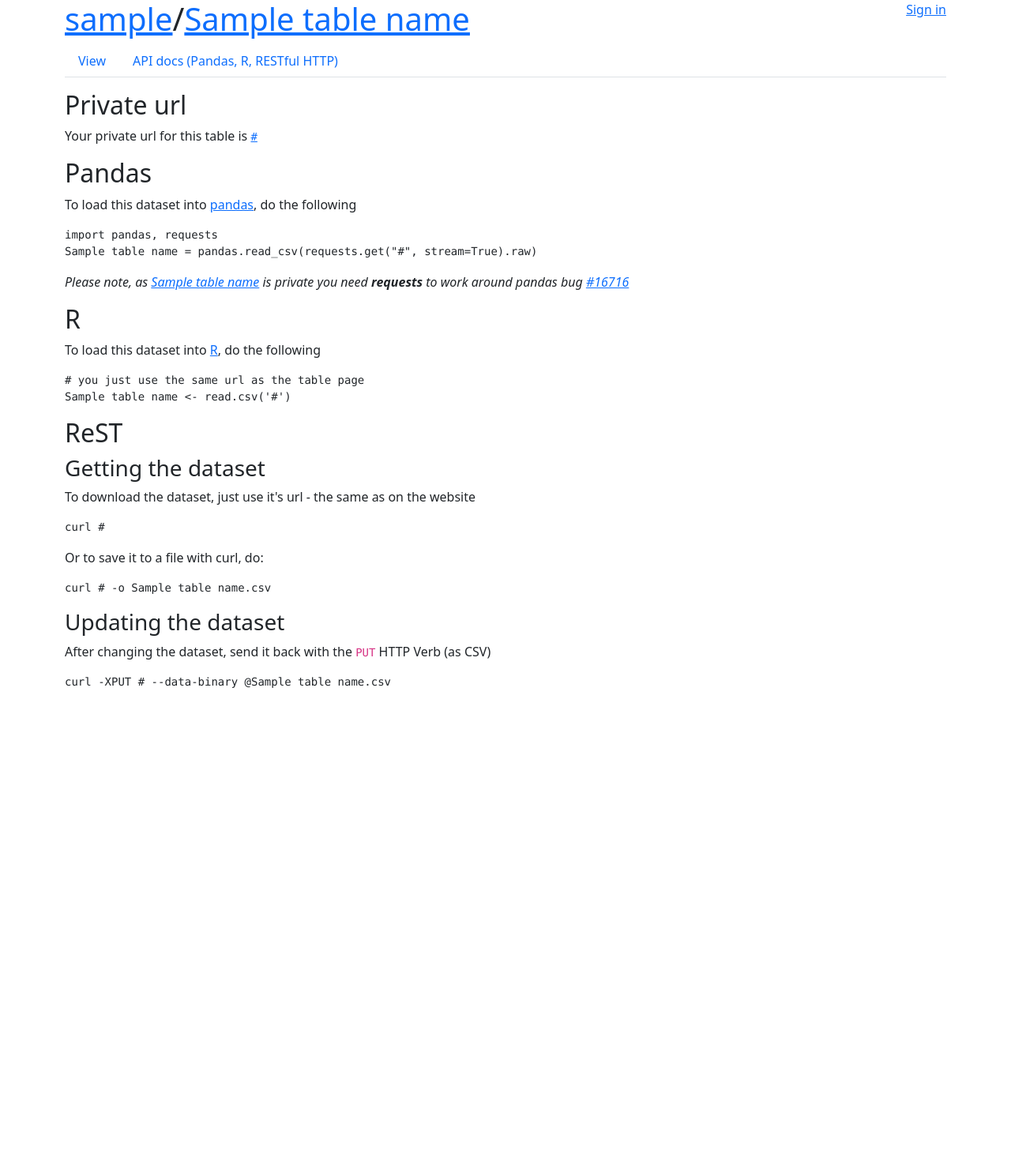
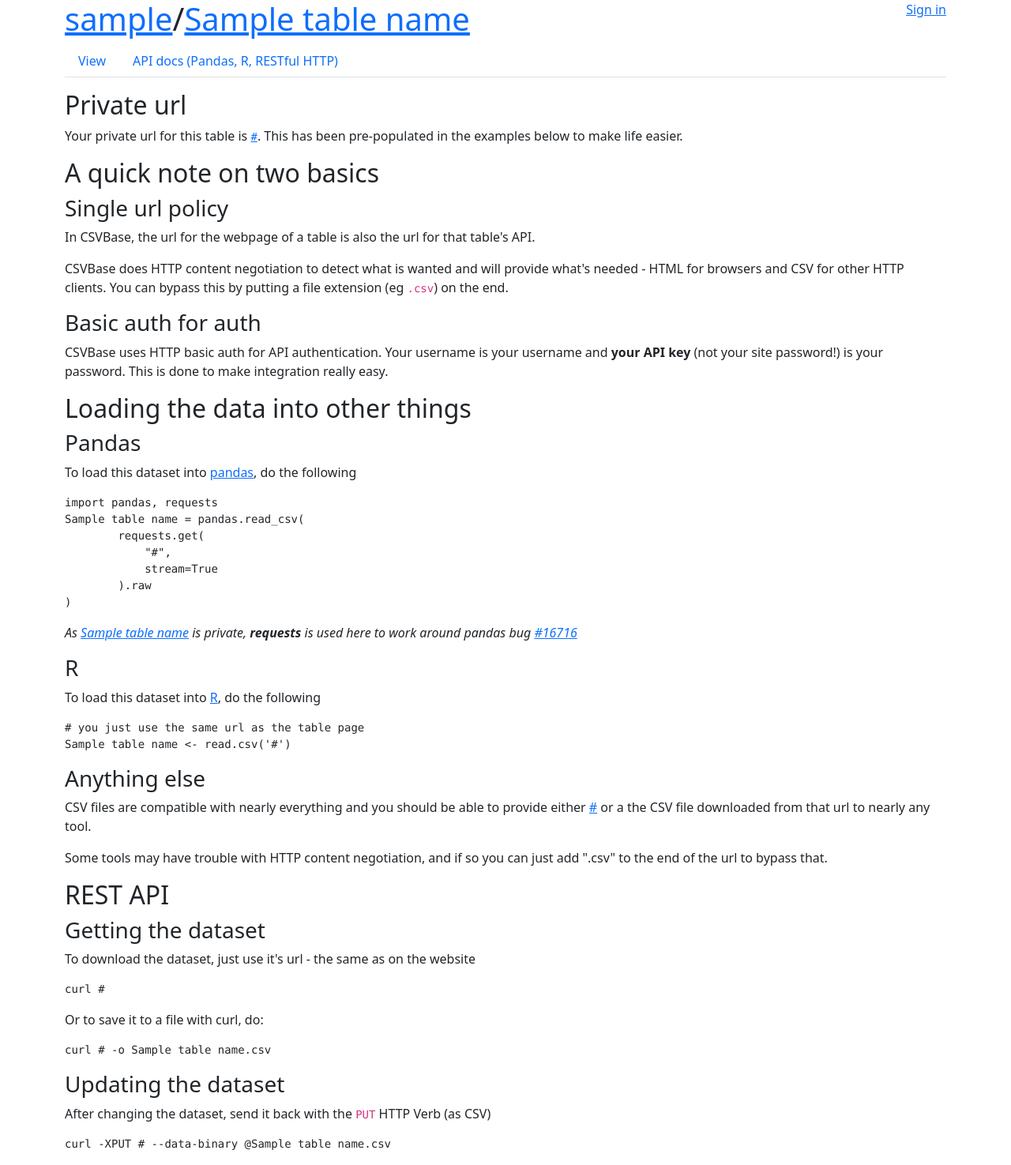
Before and after one commit to calpaterson/csvbase, a Flask app: template csvbase/templates/table_api.html in a window 1280 px wide. Shown: the whole page at 79% size. Before the commit the page ends 871 px from the top, so only its background shows below. Run offline with Flask 2, Linux system fonts and the light colour scheme; the template is opened without the code that fills it: most values are stand-ins (such as "Sample title", 1, 10 or a date in 2020); some libraries are stand-ins or nearby versions.

Commit message:
Expand API docs a little

```diff
--- a/csvbase/templates/table_api.html
+++ b/csvbase/templates/table_api.html
@@ -5,10 +5,28 @@
   <div class="container">
     {% if not is_public %}
     <h2>Private url</h2>
-    <p>Your private url for this table is <a href="{{table_url}}"><code>{{table_url}}</code></a></p>
+    <p>Your private url for this table
+    is <a href="{{table_url}}"><code>{{table_url}}</code></a>.  This has been
+    pre-populated in the examples below to make life easier.</p>
     {% endif %}
 
-    <h2>Pandas</h2>
+    <h2>A quick note on two basics</h2>
+    <h3>Single url policy</h3>
+    <p>In CSVBase, the url for the webpage of a table is also the url for that table&apos;s
+      API.</p>
+
+      <p>CSVBase does HTTP content negotiation to detect what is wanted and
+        will provide what&apos;s needed - HTML for browsers and CSV for other HTTP
+      clients.  You can bypass this by putting a file extension
+      (eg <code>.csv</code>) on the end.</p>
+
+    <h3>Basic auth for auth</h3>
+    <p>CSVBase uses HTTP basic auth for API authentication.  Your username is
+    your username and <strong>your API key</strong> (not your site password!)
+    is your password.  This is done to make integration really easy.</p>
+
+    <h2>Loading the data into other things</h2>
+    <h3>Pandas</h3>
     <p>To load this dataset into <a href="https://pandas.pydata.org/">pandas</a>, do the following</p>
     {% if is_public %}
       <pre>import pandas
@@ -17,20 +35,32 @@
 </pre>
     {% else %}
       <pre>import pandas, requests
-{{table_name|snake_case}} = pandas.read_csv(requests.get("{{table_url}}", stream=True).raw)
+{{table_name|snake_case}} = pandas.read_csv(
+        requests.get(
+            "{{table_url}}",
+            stream=True
+        ).raw
+)
 </pre>
     {% endif %}
 
     {% if not is_public %}
-      <p><em>Please note, as <a href="{{ url_for('csvbase.get_table', username=username, table_name=table_name) }}">{{table_name}}</a> is private you need <strong>requests</strong> to work around pandas bug <a href="https://github.com/pandas-dev/pandas/issues/16716">#16716</a></em></p>
+      <p><em>As <a href="{{ url_for('csvbase.get_table', username=username, table_name=table_name) }}">{{table_name}}</a> is private, <strong>requests</strong> is used here to work around pandas bug <a href="https://github.com/pandas-dev/pandas/issues/16716">#16716</a></em></p>
     {% endif %}
 
-    <h2>R</h2>
+    <h3>R</h3>
     <p>To load this dataset into <a href="https://www.r-project.org/">R</a>, do the following</p>
     <pre># you just use the same url as the table page
 {{table_name|snake_case}} &lt;- read.csv('{{table_url}}')</pre>
 
-    <h2>ReST</h2>
+    <h3>Anything else</h3>
+    <p>CSV files are compatible with nearly everything and you should be able
+    to provide either <a href="{{table_url}}">{{table_url}}</a> or a the CSV
+    file downloaded from that url to nearly any tool.</p>  Some tools may have
+    trouble with HTTP content negotiation, and if so you can just add ".csv" to
+    the end of the url to bypass that.<p>
+
+    <h2>REST API</h2>
     <h3>Getting the dataset</h3>
     <p>To download the dataset, just use it's url - the same as on the website</p>
     <pre>curl {{table_url}}</pre>
```
